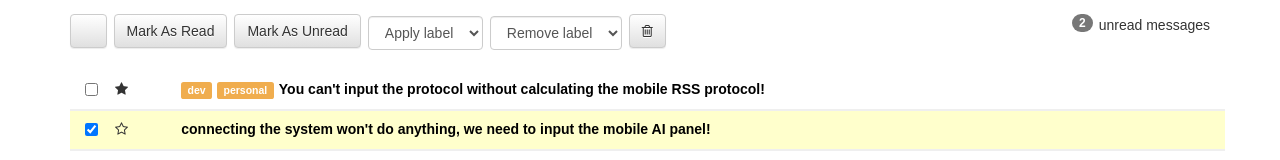
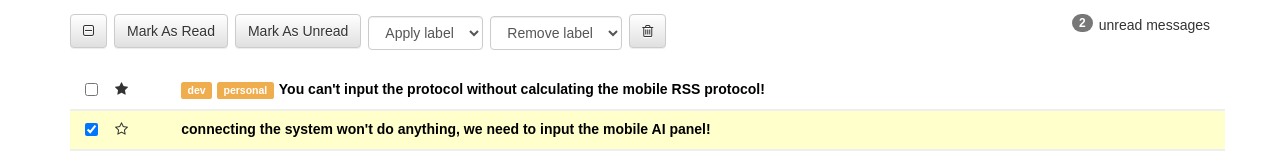
Before and after one commit to TalusRocks/react-inbox, a React (Create React App) app: page / in a window 1280 px wide. Shown: the top 160 px of the page. Built offline with nearby package versions, Linux system fonts and the light colour scheme.

Commit message:
select deselect all button changes style on toggle

```diff
--- a/src/components/Inbox.js
+++ b/src/components/Inbox.js
@@ -38,7 +38,6 @@ class Inbox extends Component {
   }
 
   bulkSelect = () => {
-
     //if every selected, deselect all
      if(this.state.messages.every(this.isSelected)){
       let bulkSelectedMessages =  this.state.messages.map(el => {
@@ -54,13 +53,12 @@ class Inbox extends Component {
       })
       this.setState({ messages: bulkDeselectedMessages})
     }
-
   }
 
   render(){
     return (
       <div className="container">
-        <Toolbar messages={ this.state.messages } bulkSelect={ this.bulkSelect }/>
+        <Toolbar messages={ this.state.messages } bulkSelect={ this.bulkSelect } isSelected={ this.isSelected }/>
         <MessageList messages={ this.state.messages } toggleStar={ this.toggleStar } toggleSelected={ this.toggleSelected }/>
       </div>
     )
--- a/src/components/Toolbar.js
+++ b/src/components/Toolbar.js
@@ -11,11 +11,13 @@ class Toolbar extends Component {
   }
 
   bulkSelectStyle = () => {
-    //every
-    //console.log(this.props.every(this.bulkSelect));
-
-    //'fa-minus-square-o' : 'fa-square-o'
-    //{`fa ${ this.bulkSelectStyle() }`}
+    if(this.props.messages.every(this.props.isSelected)){
+      return 'fa-check-square-o'
+    } else if(this.props.messages.some(this.props.isSelected)){
+      return 'fa-minus-square-o'
+    } else {
+      return 'fa-square-o'
+    }
   }
 
   render(){
@@ -28,7 +30,7 @@ class Toolbar extends Component {
           </p>
 
           <button className="btn btn-default">
-            <i onClick={ this.bulkSelectListen } className="fa-square-o"></i>
+            <i onClick={ this.bulkSelectListen } className={`fa ${ this.bulkSelectStyle() }`}></i>
           </button>
 
           <button className="btn btn-default">
```
